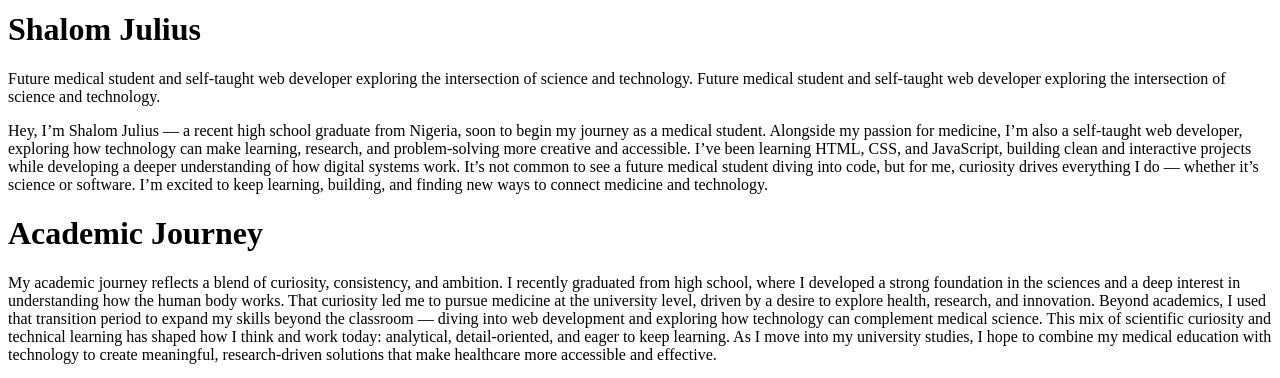
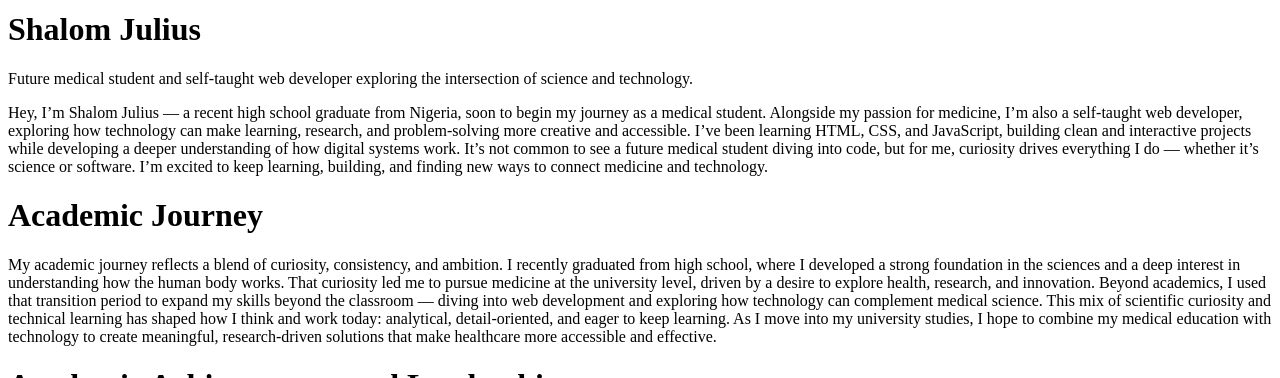
Before and after one commit to Alpha-code-tech/html-portfolio, a plain HTML site: page index.html in a window 1280 px wide. Shown: the part 722-1100 px from the top of the page. Drawn offline with Linux system fonts and the light colour scheme.

Commit message:
Update index.html

```diff
--- a/index.html
+++ b/index.html
@@ -8,7 +8,7 @@
 <body>
     <img src="./assets/images/profile pic.jpg" alt="Picture of Me" height="700" >
     <h1>Shalom Julius</h1>
-    <p>Future medical student and self-taught web developer exploring the intersection of science and technology. Future medical student and self-taught web developer exploring the intersection of science and technology.
+    <p>Future medical student and self-taught web developer exploring the intersection of science and technology.
     </h4>
 
     </p>
```
